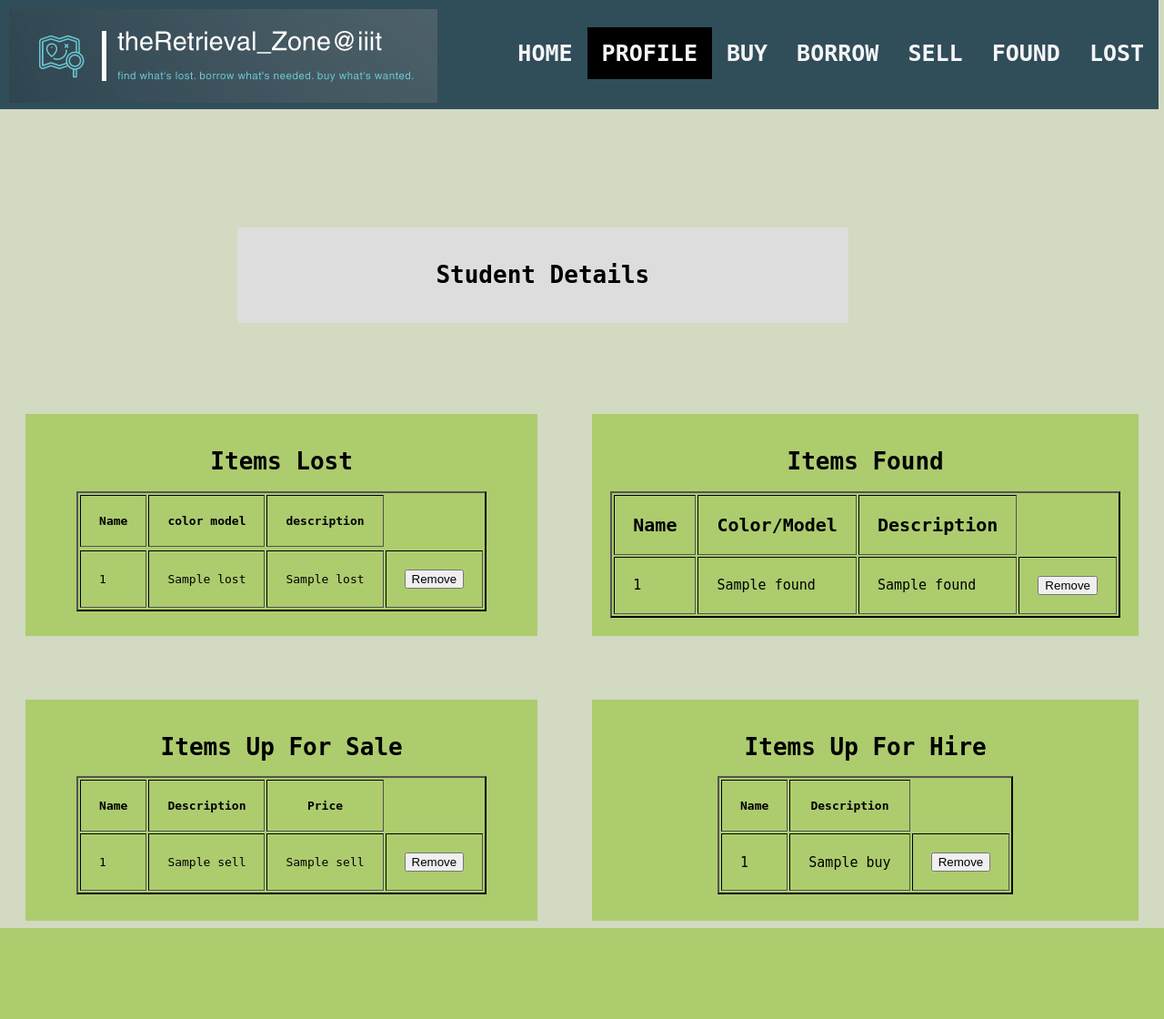
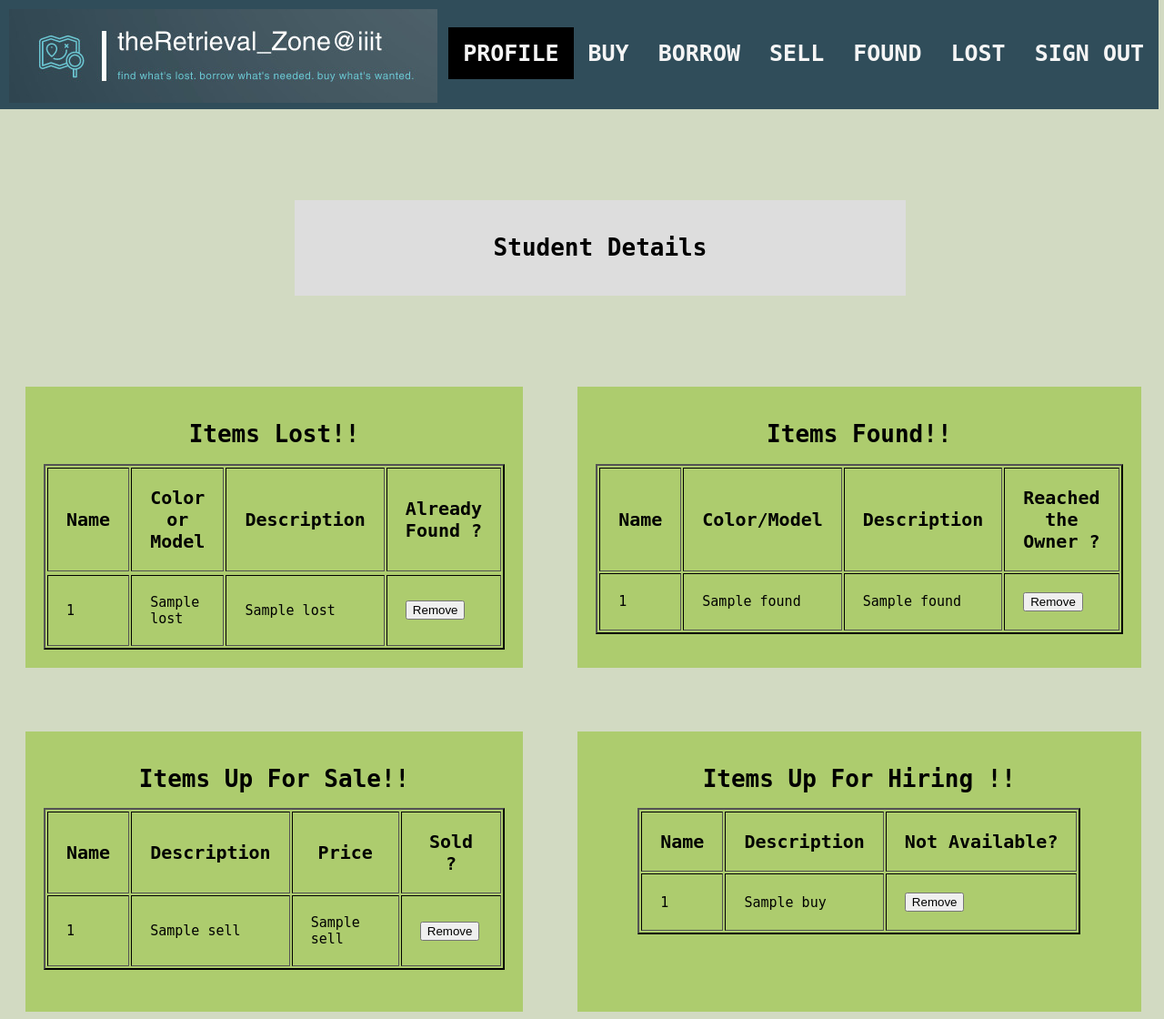
Before and after one commit to hemanth-sunkireddy/ISS_Hackhaton, a Flask app: template templates/studentProfile.html in a window 1280 px wide. Shown: the whole page at 91% size. Before the commit the page ends 1020 px from the top, so only its background shows below. Run offline with Flask 3, Linux system fonts and the light colour scheme; the template is opened without the code that fills it: most values are stand-ins (such as "Sample title", 1, 10 or a date in 2020).

Commit message:
Update studentProfile.html

```diff
--- a/templates/studentProfile.html
+++ b/templates/studentProfile.html
@@ -1,32 +1,34 @@
 <!DOCTYPE html>
 <html>
+
 <head>
   <title>Grid Layout Example</title>
   <link rel="stylesheet" href="../static/css/navbar.css">
 </head>
+
 <body>
 
 
   <ul>
     <img src="../static/logo.jpeg" style="margin-top:10px;margin-left:10px;">
+    <li><a href="/index.html">SIGN OUT</a></li>
     <li><a href="/lostView.html">LOST</a></li>
     <li><a href="/foundView.html">FOUND</a></li>
     <li><a href="/sell.html">SELL</a></li>
     <li><a href="/borrow.html">BORROW</a></li>
     <li><a href="/buy.html">BUY</a></li>
-  <li><a href="/studentProfile.html" a class="active" >PROFILE</a></li>
-  <li><a href="/homepage.html" >HOME</a></li>
-
-
+    <li><a href="/studentProfile.html" a class="active">PROFILE</a></li>
+    <li><a href="/homepage.html">HOME</a></li>
   </ul>
 
   <style>
-  body{
-	background-color:#D2DAC2;
+    body {
+      background-color: #D2DAC2;
+      overflow-x: hidden;
     }
   </style>
 
-  <div class="cell" style=" margin-top:130px; margin-bottom:50px; width:50%; margin-left:20%;font-family: monospace;">
+  <div class="cell" style=" margin-top:100px; margin-bottom:50px; width:50%; margin-left:25%;font-family: monospace;">
     <h1>
       Student Details
     </h1>
@@ -43,27 +45,31 @@
 
   <div class="container">
 
-		<div class="cell" style="background-color:#adcc6e;margin-top:50px; margin-right:20px; margin-left:20px;font-family: monospace;">
-      <h1>Items Lost</h1>
+    <div class="cell"
+      style="background-color:#adcc6e;margin-top:50px; margin-right:20px; margin-left:20px;font-family: monospace;">
+      <h1>Items Lost!!</h1>
       {% if lost %}
       <center>
-      <table border="2" style="border-color:black;"  cellpadding="20">
-        <thead>
+        <table border="2" style="border-color:black;" cellpadding="20">
+          <thead style="font-size:20px;">
             <th>
               Name
             </th>
             <th>
-            color model
+              Color or Model
             </th>
             <th>
-            description
+              Description
+            </th>
+            <th>
+              Already Found ?
             </th>
 
           </thead>
           <tbody>
             <tr>
               {% for lost in lost %}
-          <tr>
+            <tr style="font-size:15px;">
               <td>{{ lost[0] }}</td>
               <td>{{ lost[1] }}</td>
               <td>{{ lost[2] }}</td>
@@ -82,11 +88,11 @@
       </table>
     </div>
 
-
-
-    <div class="cell" style="background-color:#adcc6e; margin-top:50px; margin-right:20px; margin-left:20px;font-family: monospace;">
-      <h1>Items Found</h1>
-     <center> <table border="2" style="border-color:black;" cellpadding="20" >
+    <div class="cell"
+      style="background-color:#adcc6e; margin-top:50px; margin-right:20px; margin-left:20px;font-family: monospace;">
+      <h1>Items Found!!</h1>
+      <center>
+        <table border="2" style="border-color:black;" cellpadding="20">
           {% if found %}
           <thead style="font-size:20px;">
             <th>
@@ -97,6 +103,9 @@
             </th>
             <th>
               Description
+            </th>
+            <th>
+              Reached the Owner ?
             </th>
           </thead>
           <tbody>
@@ -119,24 +128,13 @@
       </table>
     </div>
 
-
-
-
-
-
-
-
-
-
-
-
-
-
-		<div class="cell" style="background-color:#adcc6e; margin-top:50px; margin-right:20px; margin-left:20px;font-family: monospace;">
-      <h1>Items Up For Sale</h1>
-     <center> <table border="2" style="border-color:black;"  cellpadding="20">
+    <div class="cell"
+      style="background-color:#adcc6e; margin-top:50px; margin-right:20px; margin-left:20px;font-family: monospace;">
+      <h1>Items Up For Sale!!</h1>
+      <center>
+        <table border="2" style="border-color:black;" cellpadding="20">
           {% if sell %}
-        <thead>
+          <thead style="font-size:20px;">
             <th>
               Name
             </th>
@@ -146,10 +144,13 @@
             <th>
               Price
             </th>
+            <th>
+              Sold ?
+            </th>
           </thead>
           <tbody>
             {% for sell in sell %}
-            <tr>
+            <tr style="font-size:15px;">
               <td>{{ sell[0] }}</td>
               <td>{{ sell[1] }}</td>
               <td>{{ sell[2] }}</td>
@@ -168,25 +169,29 @@
       </table>
     </div>
 
-		<div class="cell" style="background-color:#adcc6e;margin-top:50px; margin-right:20px; margin-left:20px;font-family: monospace;">
+    <div class="cell"
+      style="background-color:#adcc6e;margin-top:50px; margin-right:20px; margin-left:20px;font-family: monospace;">
       <h1>
-        Items Up For Hire
+        Items Up For Hiring !!
       </h1>
       {% if buy %}
       <center>
-      <table border="2"  style="border-color:black;"  cellpadding="20">
-        <thead>
+        <table border="2" style="border-color:black;" cellpadding="20">
+          <thead style="font-size:20px;">
             <th>
               Name
             </th>
             <th>
               Description
             </th>
+            <th>
+              Not Available?
+            </th>
           </thead>
           <tbody>
             {% for buy in buy %}
             <tr style="font-size:15px;">
-            <td >{{ buy[0] }}</td>
+              <td>{{ buy[0] }}</td>
               <td>{{ buy[1] }}</td>
               <td><button class="remove-button" onclick="removeSell('{{ buy[0] }}')">Remove</button></td>
             </tr>
@@ -203,13 +208,6 @@
       </table>
     </div>
 
-
-
-
-
-
-
-
 </body>
 <script>
   function removeSell(name) {
@@ -222,11 +220,11 @@
         'name': name
       })
     })
-    .then(function(response) {
+      .then(function (response) {
 
         location.reload();
       })
-    .catch(function(error) {
+      .catch(function (error) {
         console.error('hiiiii', error);
       });
   }
@@ -242,14 +240,15 @@
         'name': name
       })
     })
-    .then(function(response) {
+      .then(function (response) {
 
         location.reload();
       })
-    .catch(function(error) {
+      .catch(function (error) {
         console.error('hiiiii', error);
       });
   }
 
 </script>
+
 </html>
```
Lines whose indentation alone changed are shown as unchanged.
